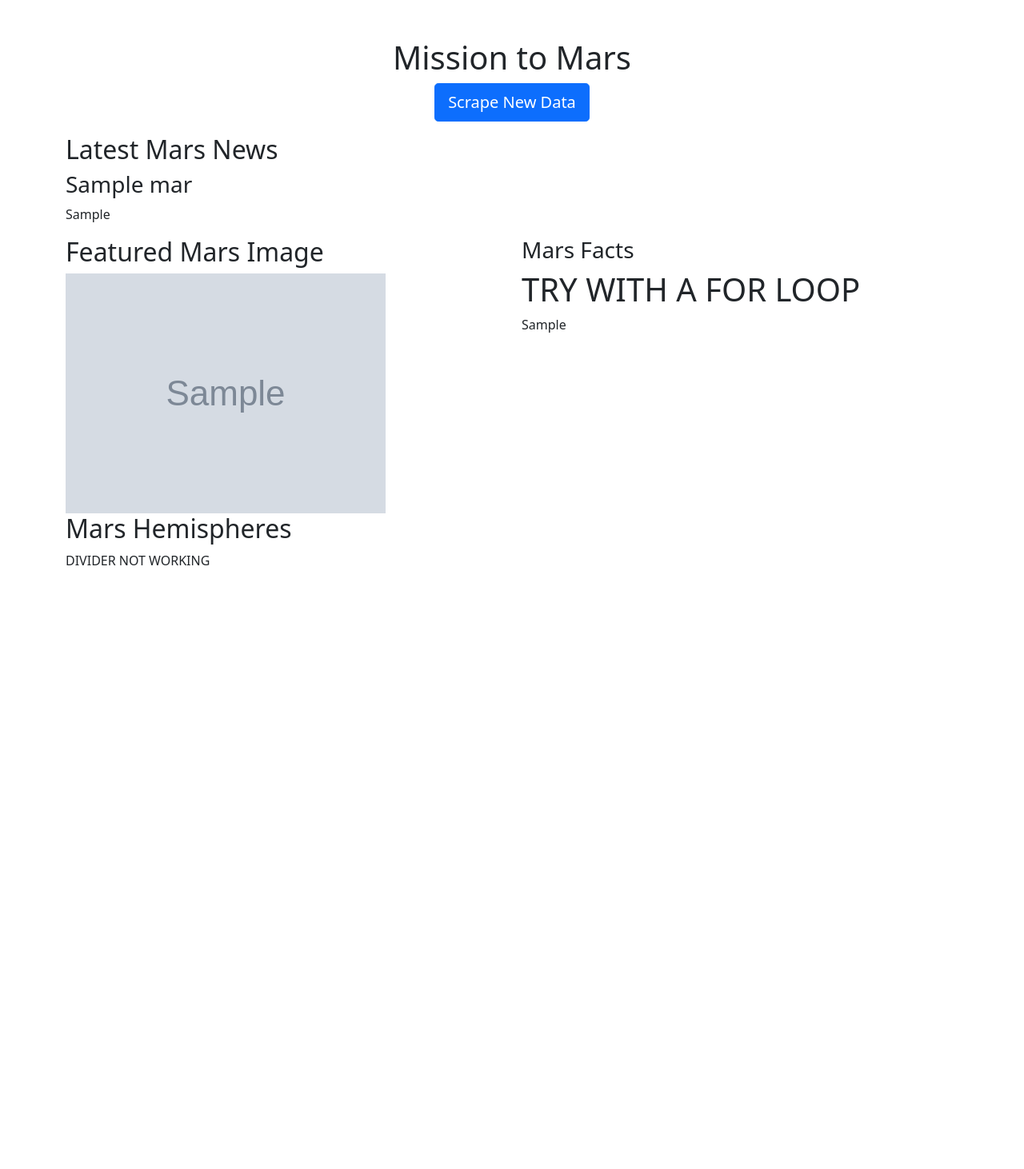
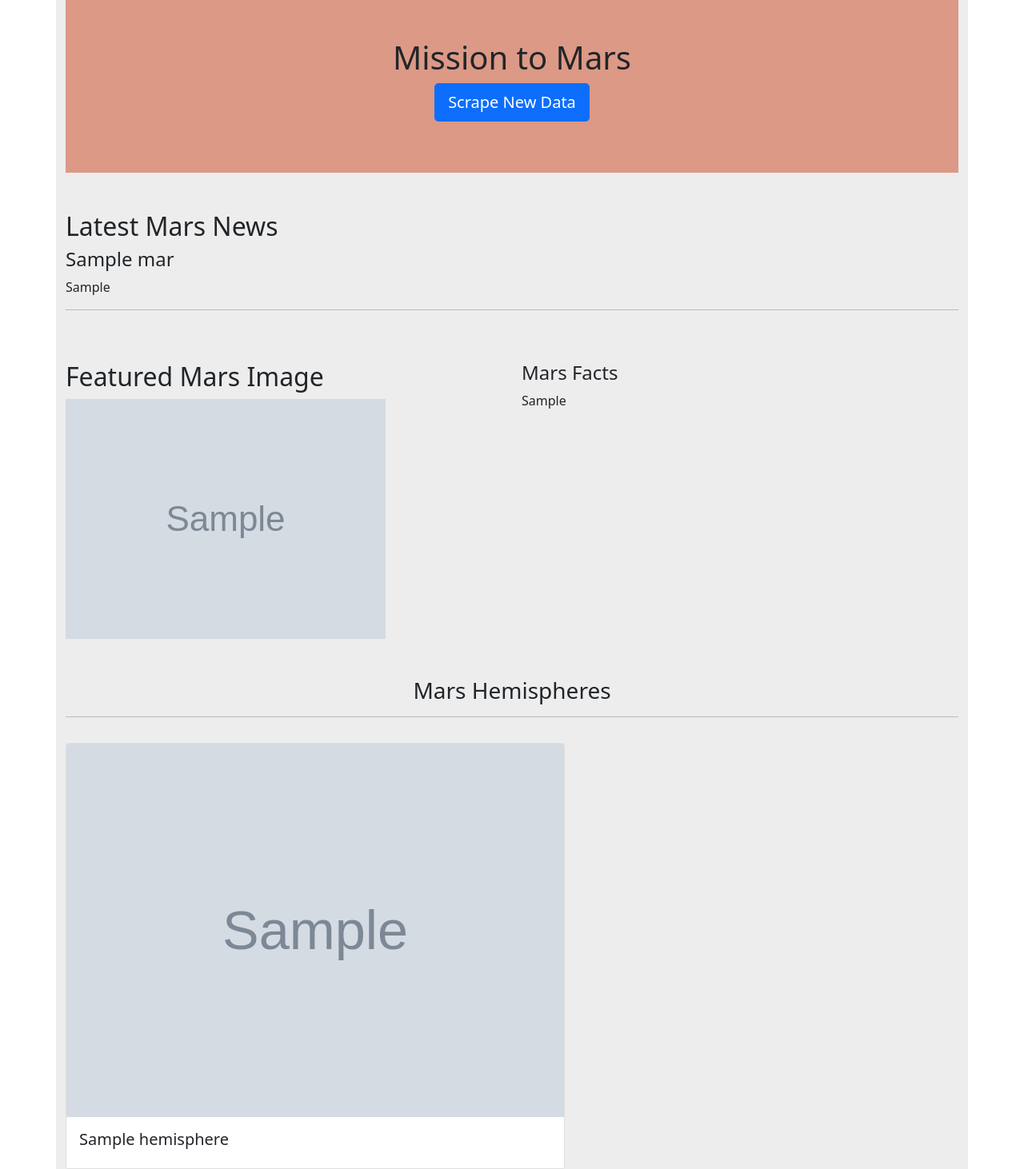
Before and after one commit to P219-C/web-scraping-challenge, a Flask app: page / in a window 1280 px wide. Shown: the whole page at 80% size. Before the commit the page ends 707 px from the top, so only its background shows below. Run offline with Flask 2, Linux system fonts and the light colour scheme; grey boxes marked "Sample" are stand-in pictures; a database or web service that is not in the repository returns one stand-in record (values such as "Sample title").

Commit message:
index.html completed and screenshots taken. ASSIGNMENT COMPLETED

```diff
--- a/Missions_to_Mars/templates/index.html
+++ b/Missions_to_Mars/templates/index.html
@@ -7,26 +7,42 @@
 
         <link href="https://cdn.jsdelivr.net/npm/bootstrap@5.1.3/dist/css/bootstrap.min.css" rel="stylesheet" integrity="sha384-1BmE4kWBq78iYhFldvKuhfTAU6auU8tT94WrHftjDbrCEXSU1oBoqyl2QvZ6jIW3" crossorigin="anonymous">
         <!-- <link rel="stylesheet" href="style.css"> -->
+
+        <style>
+            hr.solid {
+                border-top: .01 solid #bbb;
+            }
+            tbody {
+                text-align: center;
+            }
+            .container {
+                background-color: rgb(237, 237, 237);
+            }
+            .jumbotron {
+                background-color: rgb(220, 153, 134);
+            }
+        </style>
+
     </head>
     <body>
 
-        <div class="container pt-5">
+        <div class="container">
 
-            <div class="jumbotron text-center">
+            <div class="jumbotron text-center pt-5 pb-5">
                 <h1>Mission to Mars</h1>
                 <p>
                     <a class="btn btn-primary btn-lg" href="/scrape" role="button">Scrape New Data</a>
                 </p>
             </div>
-
-            <div class="row">
+            <div class="row pt-5">
                 <div class = "col">
                     <h2>Latest Mars News</h2>
-                    <h3>{{mars.news_title}}</h3>
+                    <h4>{{mars.news_title}}</h4>
                     <p>{{mars.news_p}}</p>
+                    <hr class="solid">
                 </div>
             </div>
-            <div class="row">
+            <div class="row pt-5">
                 <div class = "col">
                     <h2>Featured Mars Image</h2>
                     <a href="{{mars.featured_image_url}}">
@@ -34,19 +50,28 @@
                     </a>
                 </div>
                 <div class = "col">
-                    <h3>Mars Facts</h3>
-                    <h1>TRY WITH A FOR LOOP</h1>
-                    {{mars.mars_table}}
+                    <h4>Mars Facts</h4>
+                    {{ mars.mars_table|safe }}
+                </div>
+            </div>
+            <div class="row pt-5">
+                <div class="col text-center">
+                    <h3>Mars Hemispheres</h3>
+                    <hr class="solid">
                 </div>
             </div>
             <div class="row">
-                <div class="col">
-                    <h2>Mars Hemispheres</h2>
-                    DIVIDER NOT WORKING
-                    <div class="divider"></div>
+                {% for hemisphere in mars.hemisphere_image_urls %}
+                <div class="col pt-3">
+                    <div class="card" style="width: 39rem;">
+                        <img class="card-img-top" src="{{hemisphere.img_url}}" alt="{{hemisphere.title}}">
+                        <div class="card-body">
+                            <h5 class="card-title">{{hemisphere.title}}</h5>
+                        </div>
+                    </div>
                 </div>
+                {% endfor %}
             </div>
-
         </div>
 
         <script src="https://cdn.jsdelivr.net/npm/bootstrap@5.1.3/dist/js/bootstrap.bundle.min.js" integrity="sha384-ka7Sk0Gln4gmtz2MlQnikT1wXgYsOg+OMhuP+IlRH9sENBO0LRn5q+8nbTov4+1p" crossorigin="anonymous"></script>
```
Also changed, not shown: Missions_to_Mars/screen-shots/00-before_scraping.png (added), Missions_to_Mars/screen-shots/01-after_scraping_p1.png (added), Missions_to_Mars/screen-shots/01-after_scraping_p2.png (added), Missions_to_Mars/screen-shots/01-after_scraping_p3.png (added), Missions_to_Mars/screen-shots/02-MongoDB_mars_app.png (added).
